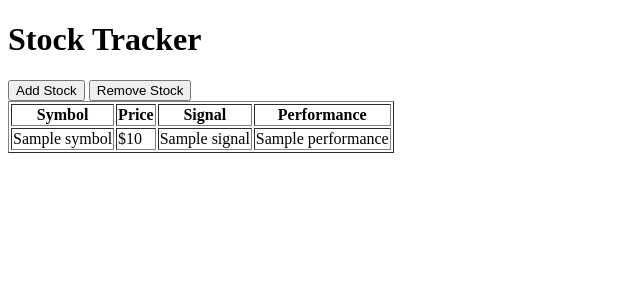
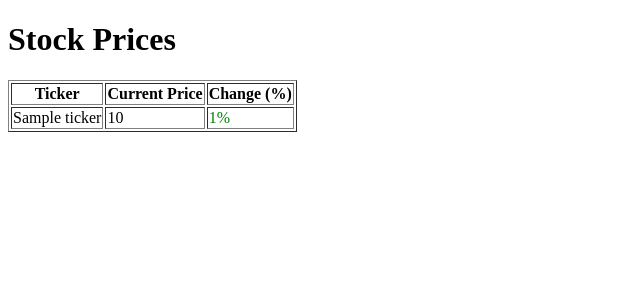
Before and after one commit to Dele28/A, a Flask app: template Templates/index.html in a window 1280 px wide. Shown: the top 300 px of the page, without its empty margins (0-640 px from the left). Run offline with Flask 3, Linux system fonts and the light colour scheme; the template is opened without the code that fills it: most values are stand-ins (such as "Sample title", 1, 10 or a date in 2020).

Commit message:
Add files via upload

```diff
--- a/Templates/index.html
+++ b/Templates/index.html
@@ -4,64 +4,24 @@
     <meta charset="UTF-8">
     <meta name="viewport" content="width=device-width, initial-scale=1.0">
     <title>Stock Tracker</title>
-    <script>
-        async function addStock() {
-            const symbol = prompt("Enter stock symbol:");
-            if (!symbol) return;
-            const response = await fetch('/add_stock', {
-                method: 'POST',
-                headers: { 'Content-Type': 'application/json' },
-                body: JSON.stringify({ symbol })
-            });
-            const result = await response.json();
-            alert(result.message);
-            if (response.ok) location.reload();
-        }
-
-        async function removeStock() {
-            const symbol = prompt("Enter stock symbol to remove:");
-            if (!symbol) return;
-            const response = await fetch('/remove_stock', {
-                method: 'POST',
-                headers: { 'Content-Type': 'application/json' },
-                body: JSON.stringify({ symbol })
-            });
-            const result = await response.json();
-            alert(result.message);
-            if (response.ok) location.reload();
-        }
-
-        function refreshPage() {
-            location.reload();
-        }
-
-        setInterval(refreshPage, 60000);  // Refresh every 60 seconds
-    </script>
 </head>
 <body>
-    <h1>Stock Tracker</h1>
-    <button onclick="addStock()">Add Stock</button>
-    <button onclick="removeStock()">Remove Stock</button>
-
+    <h1>Stock Prices</h1>
     <table border="1">
-        <thead>
-            <tr>
-                <th>Symbol</th>
-                <th>Price</th>
-                <th>Signal</th>
-                <th>Performance</th>
-            </tr>
-        </thead>
-        <tbody>
-            {% for stock in stocks %}
-            <tr style="background-color: {% if stock.signal == 'buy' %}lightgreen{% elif stock.signal == 'sell' %}lightcoral{% else %}white{% endif %}">
-                <td>{{ stock.symbol }}</td>
-                <td>${{ stock.price }}</td>
-                <td>{{ stock.signal }}</td>
-                <td>{{ stock.performance }}</td>
-            </tr>
-            {% endfor %}
-        </tbody>
+        <tr>
+            <th>Ticker</th>
+            <th>Current Price</th>
+            <th>Change (%)</th>
+        </tr>
+        {% for stock in stocks %}
+        <tr>
+            <td>{{ stock.ticker }}</td>
+            <td>{{ stock.current_price }}</td>
+            <td {% if stock.change_percent < 0 %}style="color:red;"{% else %}style="color:green;"{% endif %}>
+                {{ stock.change_percent }}%
+            </td>
+        </tr>
+        {% endfor %}
     </table>
 </body>
 </html>
```
